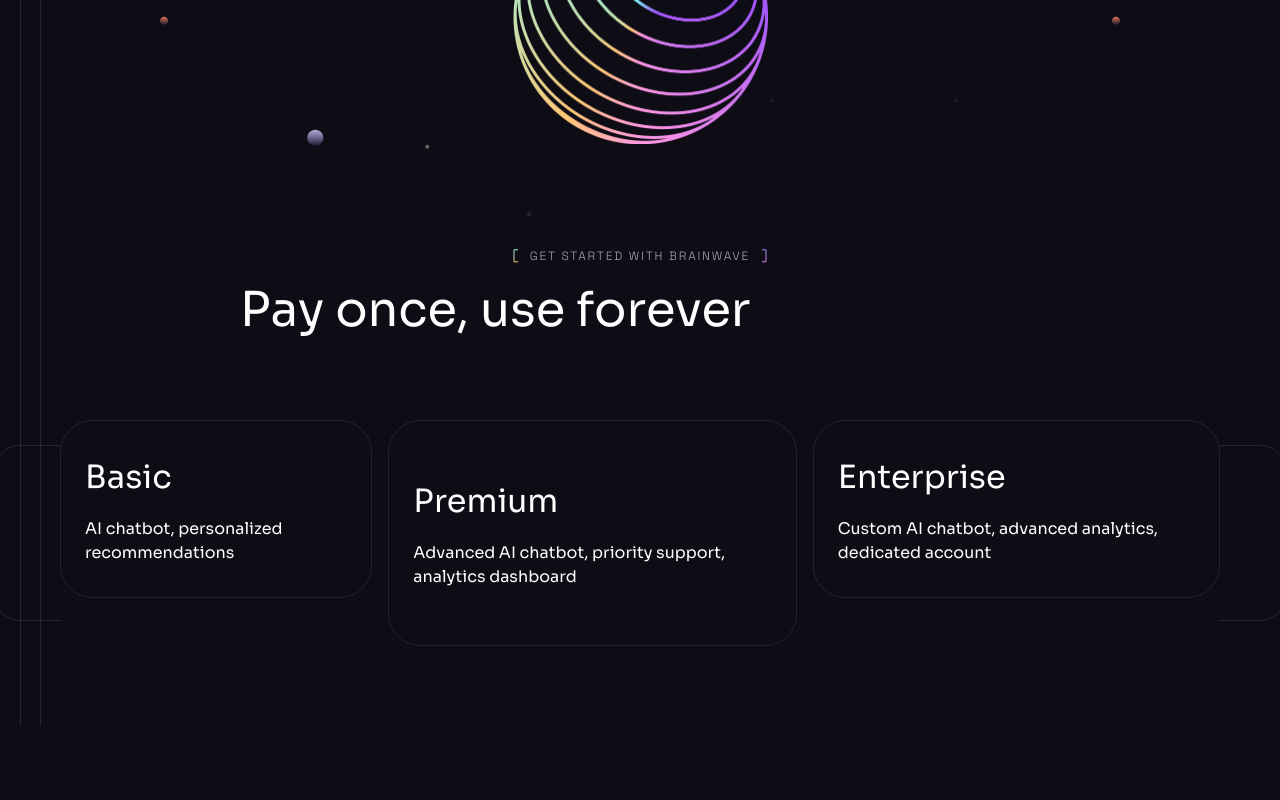
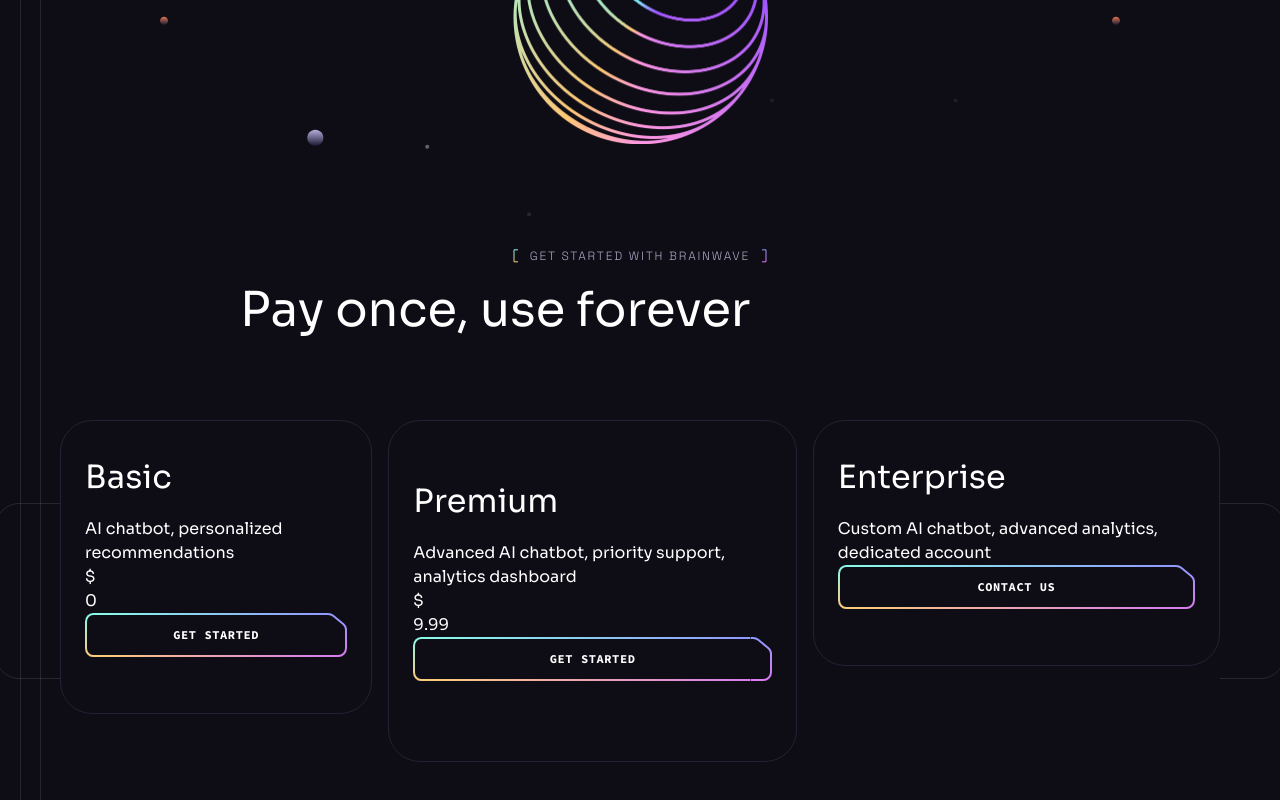
Before and after one commit to mileswildmore18/Brainwave, a React (Vite) app: page / in a window 1280 px wide. Shown: the part 5753-6553 px from the top of the page. Before the commit the page ends 6479 px from the top, so only its background shows below. Built offline with nearby package versions, Linux system fonts and the light colour scheme; the HTML template or start-up script is replaced by a standard one.

Commit message:
Customized the pricing section with reusable buttons to either see the pricing or mail to the person for more information as well as adding the prices for each section.

```diff
--- a/src/components/PricingList.jsx
+++ b/src/components/PricingList.jsx
@@ -1,5 +1,5 @@
-import { pricing } from "../constants"
-
+import { pricing } from "../constants";
+import Button from "./button";
 // Show 3 different prices of the AI
 const PricingList = () => {
   // Display the 3 prices responsive on all size screens and devices
@@ -7,15 +7,31 @@
     <div className="flex gap-[1rem] max-lg:flex-wrap">
       {/* Add prices from the price index file making the premium the most important from the other price options*/}
       {pricing.map((item) => (
-            <div key={item.id} className="w-[19rem] max-lg:w-full h-full px-6 bg-n-8 border border-n-6 rounded-[2rem] lg:w-auto even:py-14 odd:py-8">
+        <div
+          key={item.id}
+          className="w-[19rem] max-lg:w-full h-full px-6 bg-n-8 border border-n-6 rounded-[2rem] lg:w-auto even:py-14 odd:py-8"
+        >
           {/* Add title for each option */}
           <h4 className="h4 mb-4">{item.title}</h4>
           {/* Add information about each option */}
           <p>{item.description}</p>
+          {/* Display the price of each section */}
+          <div>
+            {item.price && (
+              <>
+                <div>$</div>
+                <div>{item.price}</div>
+              </>
+            )}
+          </div>
+          {/* Add reusable button for each option if it has a price or not */}
+            <Button className="w-full mb-6" href={item.price ? '/pricing' : 'mailto:contact@jsmastery.pro'}>
+                {item.price ? "Get started" : "Contact us"}
+            </Button>
         </div>
       ))}
     </div>
-  )
-}
+  );
+};
 
-export default PricingList
+export default PricingList;
```
Lines whose indentation alone changed are shown as unchanged.
